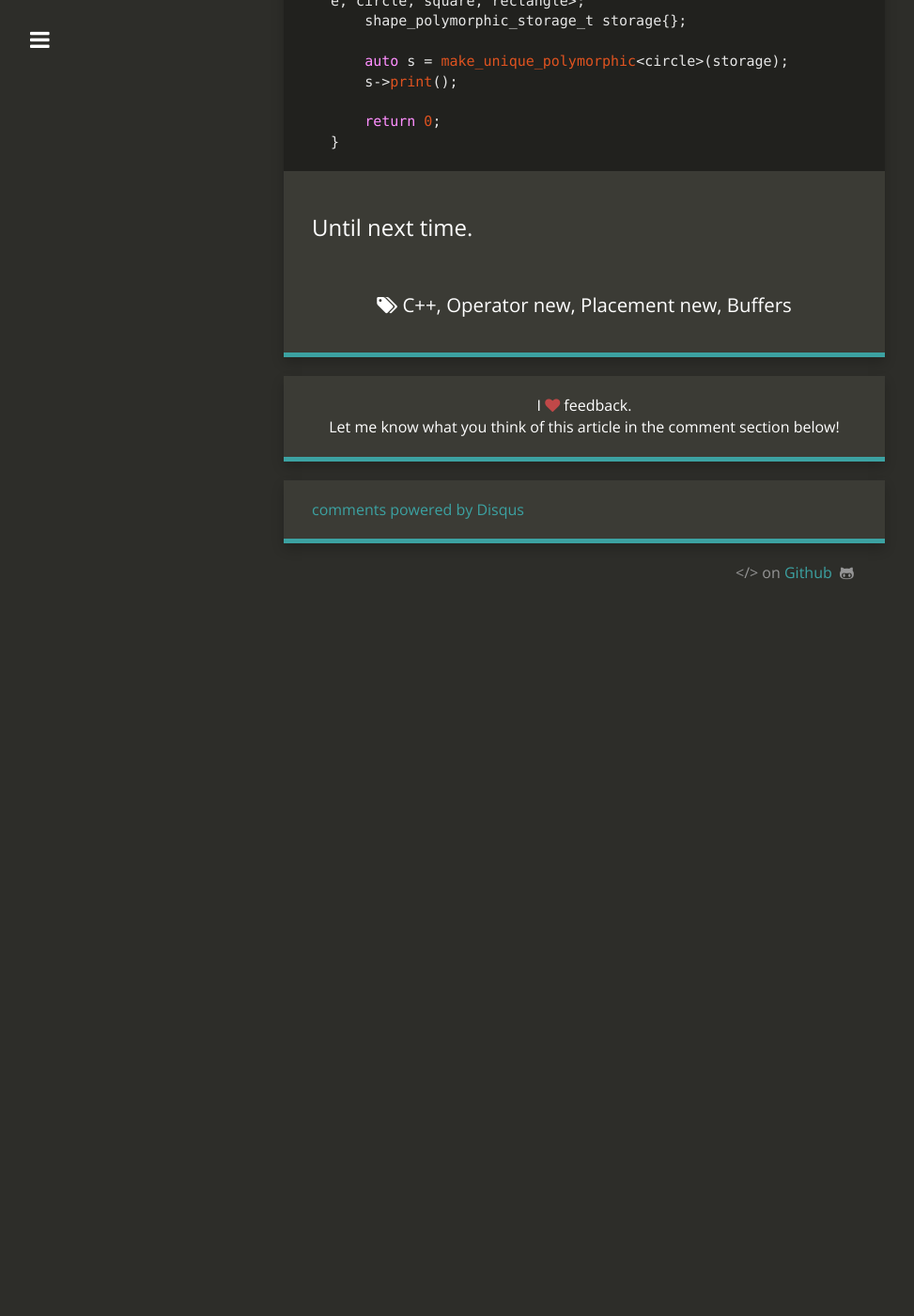
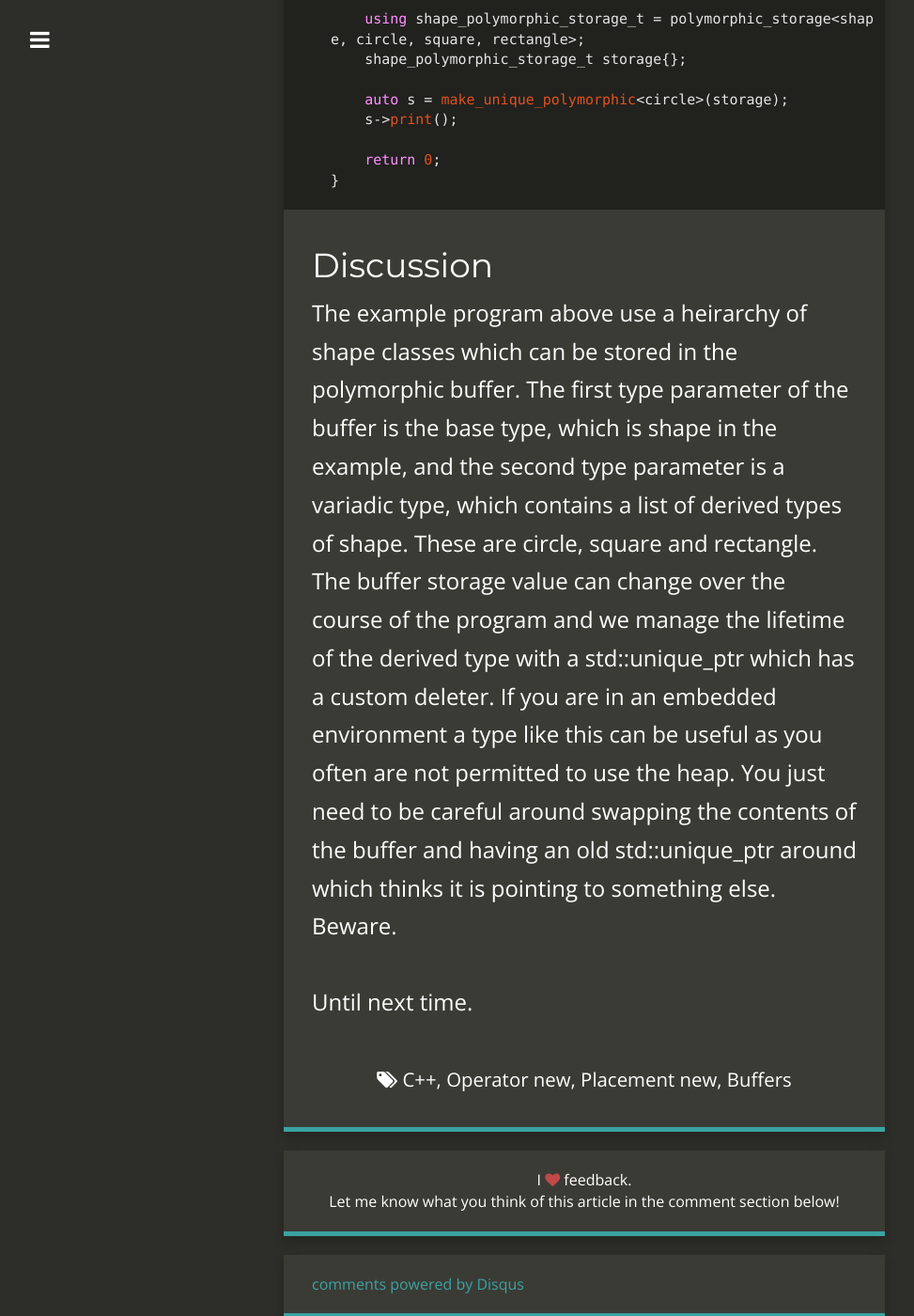
Before and after one commit to loosechainsaw/loosechainsaw.github.io, a Jekyll site: the page built from _posts/2020-02-23-polymorphic-storage.md, in a window 1280 px wide and 1400 px high, scrolled down 5125 px. Shown: the whole window at 94% size, without its empty margins (18-991 px from the left). Built offline with Jekyll 4.4.1, drawn with Linux system fonts in a browser that asks for light colours; nearby versions of some CDN libraries; comment, search, counter and statistics services are not loaded; before the commit the page ends 5766 px from its top, so only the background shows below that; some of the changed text lies outside the part shown.

Commit message:
updated article on polymorphic storage

```diff
--- a/_posts/2020-02-23-polymorphic-storage.md
+++ b/_posts/2020-02-23-polymorphic-storage.md
@@ -13,7 +13,7 @@
  - Buffers
 ---
 # Introduction
-In this post, we will look at creating a polymorphic storage buffer. This is a class which has an array of bytes, which can store any number of derived types of a given base type over the course of the program.
+In this post, we will look at creating a polymorphic storage buffer. This is a class which uses an array bytes to store a user specified number of types,  which are derived from a user specified base type. The contents of the buffer in the storage class can change over the course of the program.
 
 As the polymorphic buffer can store objects of various sizes, the storage provided must be the size of the of the largest type. Also the storage must be aligned to that of the type with the largest alignment requirement. There are two two traits, max_size and max_alignment, which are variadic templates which obviously finds the the max size and alignment of the list of types provided. The storage used is that of std::aligned_storage, which provides a nested typedef called type which is of the provided size and alignment.
 
@@ -183,4 +183,7 @@
 
 {% endhighlight %}
 
+# Discussion
+The example program above use a heirarchy of shape classes which can be stored in the polymorphic buffer. The first type parameter of the buffer is the base type, which is shape in the example, and the second type parameter is a variadic type, which contains a list of derived types of shape. These are circle, square and rectangle. The buffer storage value can change over the course of the program and we manage the lifetime of the derived type with a std::unique_ptr which has a custom deleter. If you are in an embedded environment a type like this can be useful as you often are not permitted to use the heap. You just need to be careful around swapping the contents of the buffer and having an old std::unique_ptr around which thinks it is pointing to something else. Beware.
+
 Until next time.
```
